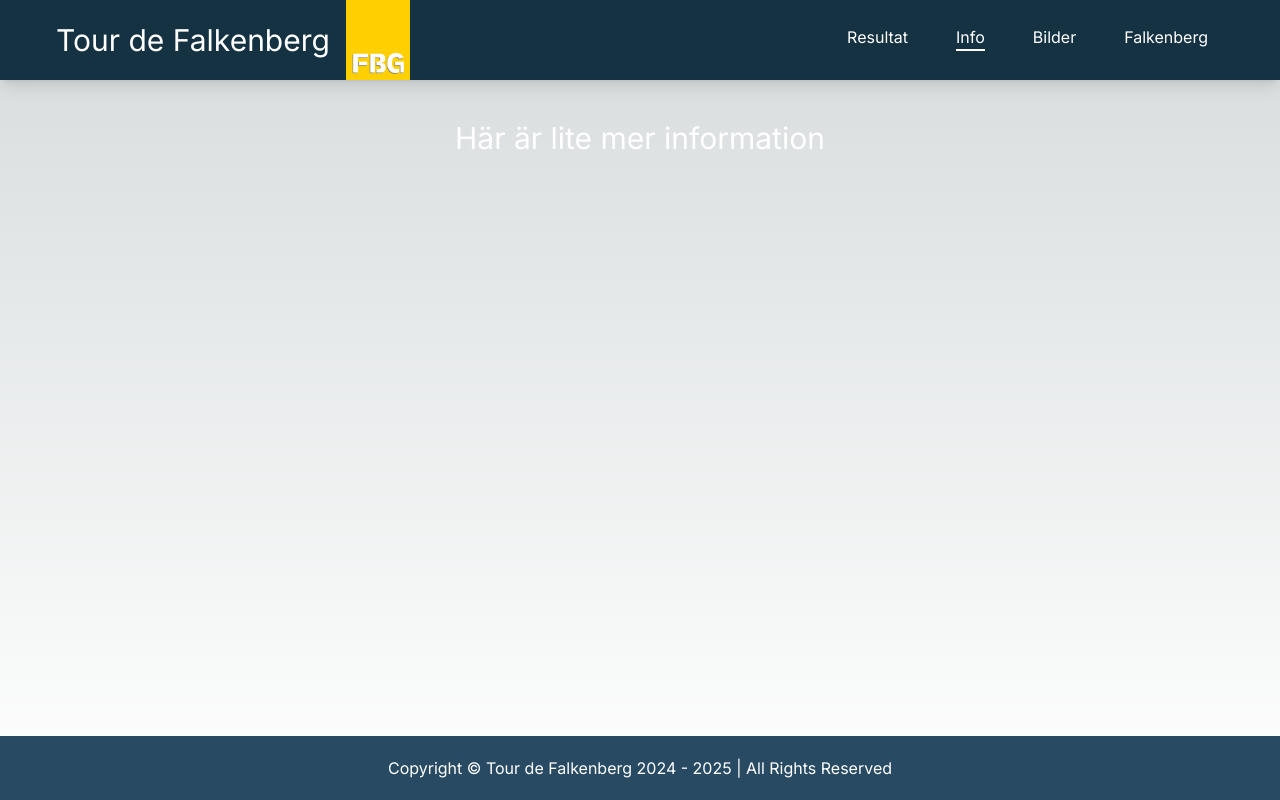
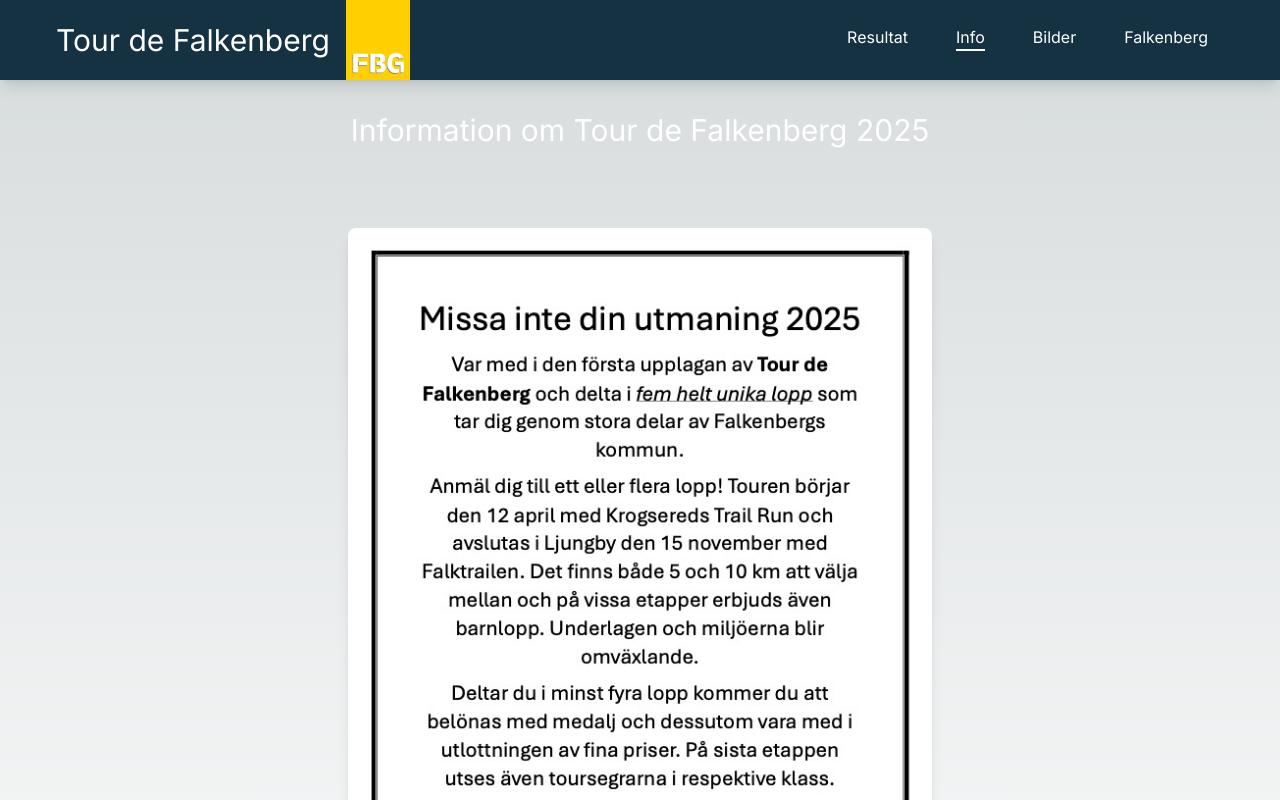
Before and after one commit to Philipbendiksen/falkenbergstouren, a Next.js app: page /info in a window 1280 px wide. Shown: the top 800 px of the page. Built offline with nearby package versions, Linux system fonts and the light colour scheme.

Commit message:
updated info page

```diff
--- a/app/info/page.tsx
+++ b/app/info/page.tsx
@@ -1,8 +1,22 @@
+import Image from "next/image";
+
 const Info = () => {
   return (
-    <div className="text-3xl text-center mt-10">
-      Här är lite mer information
-    </div>
+    <>
+      <div className="text-3xl text-center mt-8">
+        Information om Tour de Falkenberg 2025
+      </div>
+
+      <div className="m-14">
+        <Image
+          src="/images/Reklamblad.jpg"
+          alt="Bada på Skrea Strand"
+          width={800}
+          height={600}
+          className="w-full mt-6 md:w-2/4 m-auto h-auto rounded-lg shadow-lg object-cover object-center"
+        />
+      </div>
+    </>
   );
 };
 
```
Also changed, not shown: public/images/Reklamblad.jpg (added).
